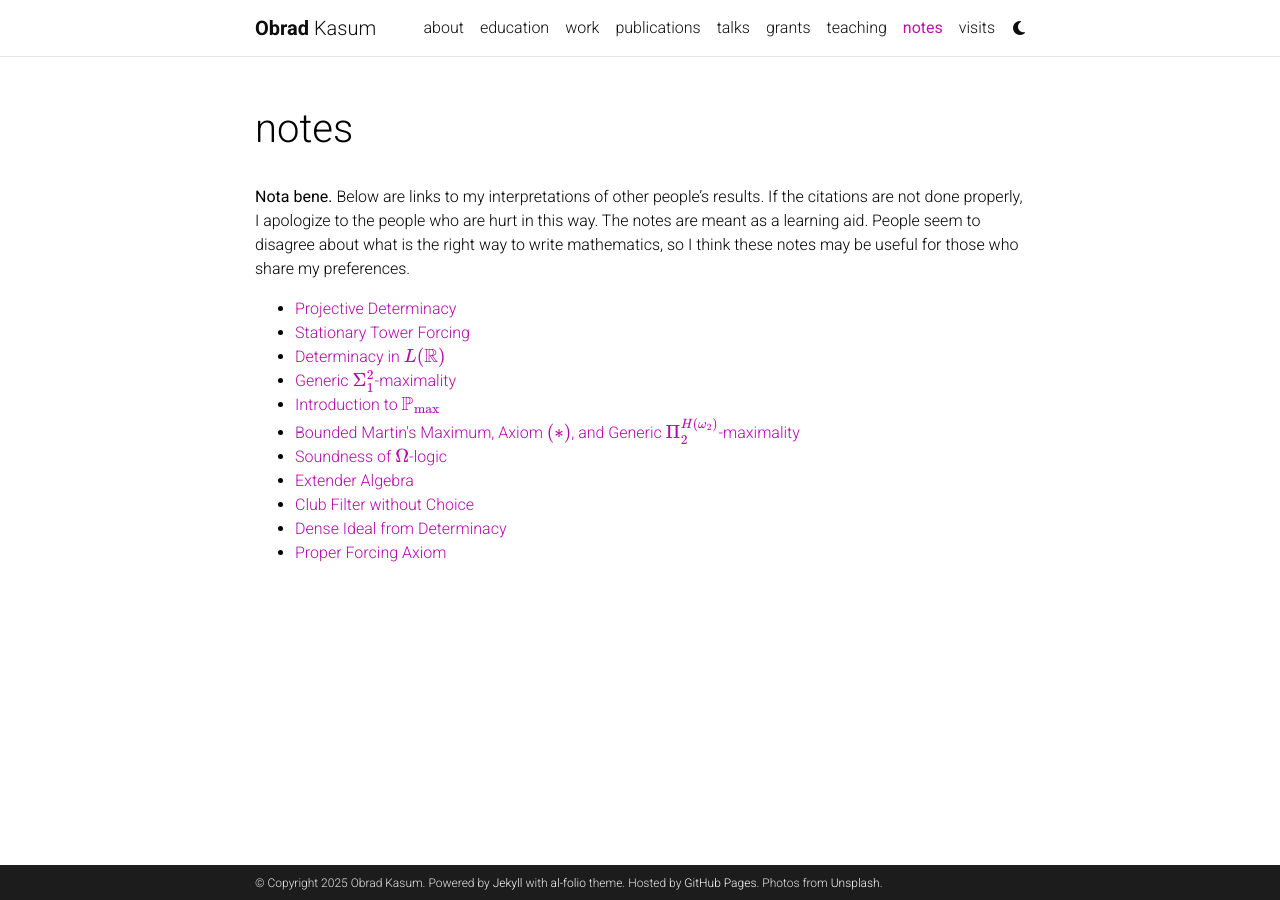
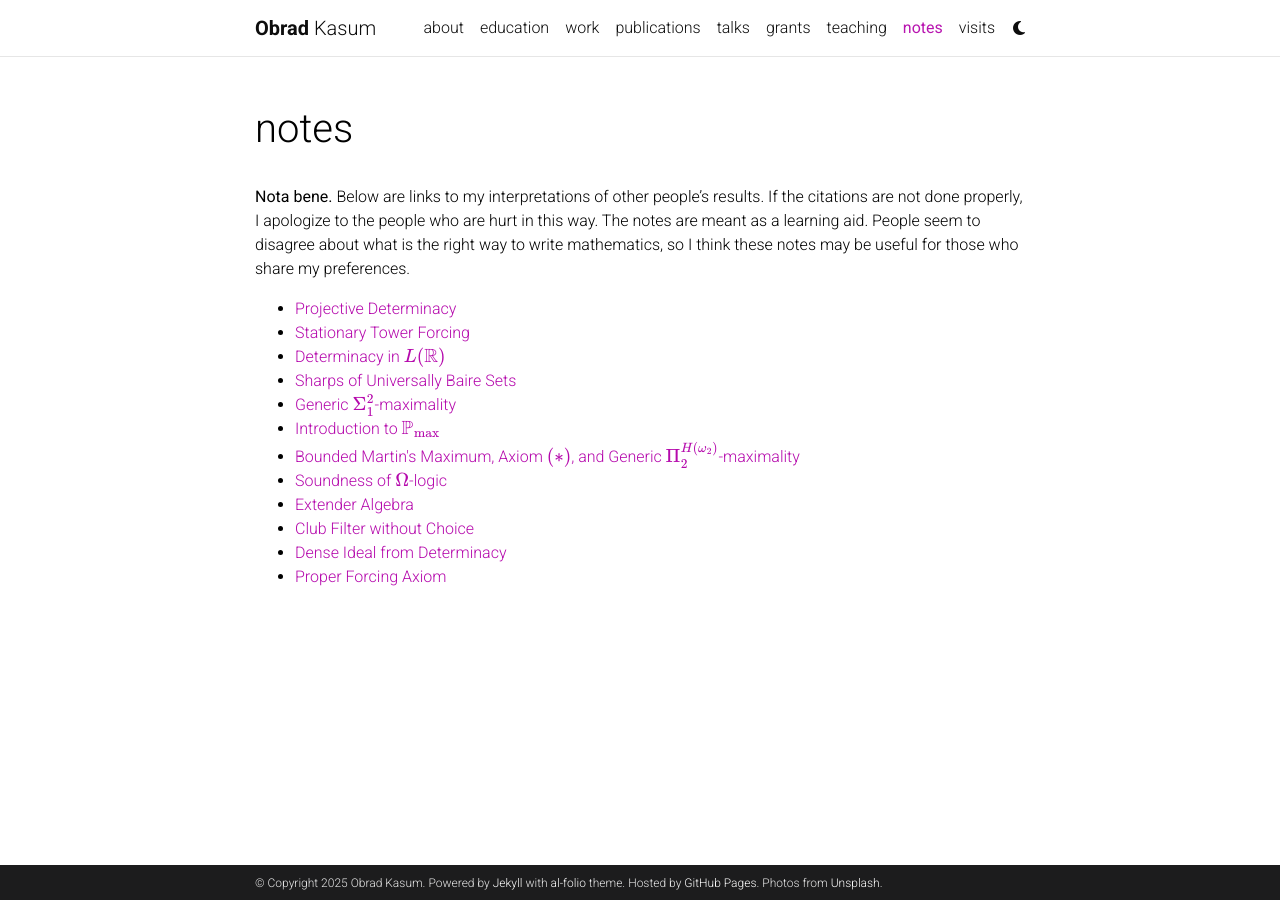
Before and after one commit to obradkasum/obradkasum.github.io, a Jekyll site: the page built from _pages/notes.md, in a window 1280 px wide. Built offline with Jekyll 4.4.1, drawn with Linux system fonts in a browser that asks for light colours; comment, search, counter and statistics services are not loaded; a style sheet for code colours, icons or effects is not loaded.

Commit message:
Update notes.md

```diff
--- a/_pages/notes.md
+++ b/_pages/notes.md
@@ -15,6 +15,8 @@
 
   <li><a href="https://drive.google.com/file/d/1len5dVIBr0muqH_D8s97_Jflf3iOnRV1/view?usp=sharing"> Determinacy in \(L(\mathbb{R})\) </a></li>
 
+  <li><a href = "https://drive.google.com/file/d/1pVJQaCpa4Q5m93Y7ZqV4x0SpLw4156uW/view?usp=sharing">Sharps of Universally Baire Sets</a></li>
+
   <li><a href = "https://drive.google.com/file/d/1-LopPh6XhgyLldRqgPVu-yEumN-KtDeP/view?usp=sharing"> Generic \(\Sigma^2_1\)-maximality </a></li>
 
   <li><a href="https://drive.google.com/file/d/1BN6S94tWWgqKevD6C0vPHZzqp6ilYT7E/view?usp=drive_link"> Introduction to \(\mathbb{P}_\max\) </a></li>
```
